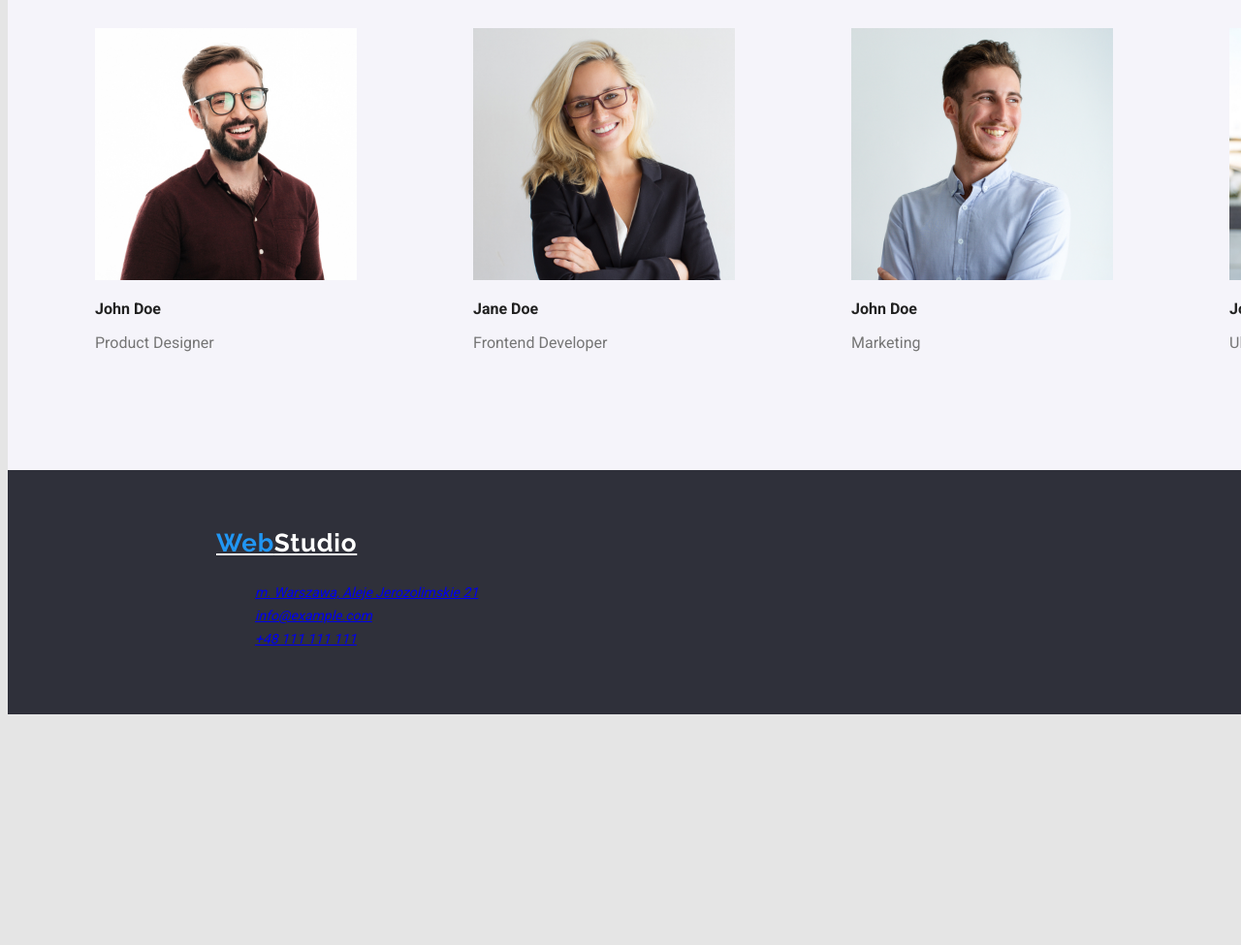
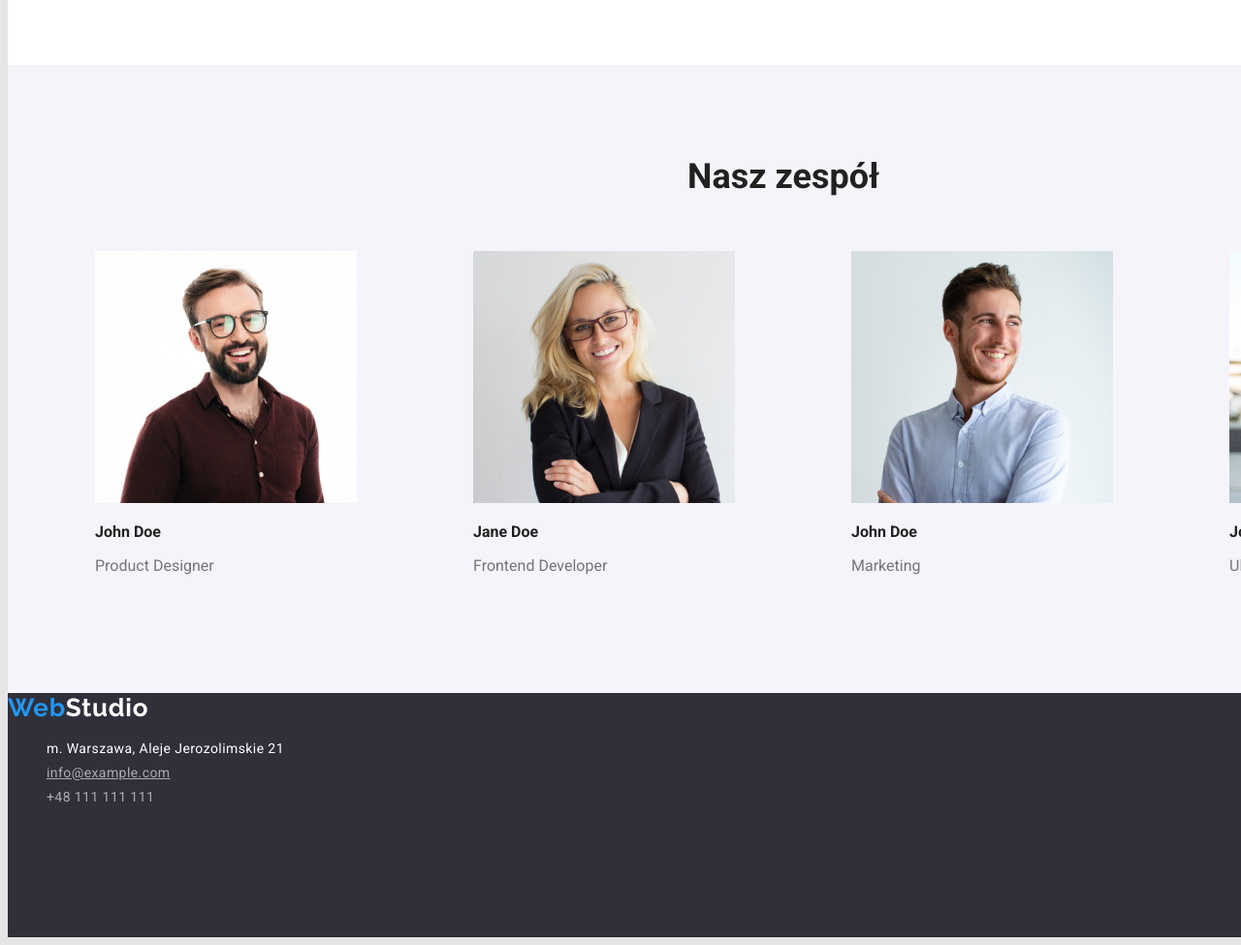
Before and after one commit to dobson81/goit-markup-hw-02, a plain HTML site: page index.html in a window 1280 px wide. Shown: the part 1669-2644 px from the top of the page at 97% size. Before the commit the page ends 2414 px from the top, so only its background shows below. Drawn offline with Linux system fonts and the light colour scheme.

Commit message:
css changes

```diff
--- a/css/styles.css
+++ b/css/styles.css
@@ -18,6 +18,7 @@ body {
 .topnav > a {
   text-decoration: none;
 }
+
 .logo {
   font-family: 'Raleway';
   color: #000000;
@@ -35,14 +36,13 @@ body {
 
 .menu {
   padding-right: 200px;
-  display: flex;
+
   list-style-type: none;
-  margin-top: 32px;
-  margin-left: 93px;
+
   font-size: 14px;
   font-weight: 500;
   line-height: 1.7;
-  letter-spacing: 2%;
+  letter-spacing: 0.02em;
 }
 .menu > li {
   padding-right: 46px;
@@ -52,8 +52,10 @@ body {
   text-decoration: none;
   line-height: 1.17;
 }
+.menu > li > a:hover {
+  color: #2196f3;
+}
 .contacts {
-  display: flex;
   list-style-type: none;
   margin-top: 32px;
   margin-right: 227px;
@@ -62,21 +64,20 @@ body {
   color: #757575;
 }
 .contacts > li {
-  padding-right: 50px;
 }
 .contacts > li > a {
   text-decoration: none;
   color: #757575;
   line-height: 1.17;
 }
-
+.contacts > li > a:hover {
+  color: #2196f3;
+}
 .big-title {
   width: 1600px;
   height: 600px;
 
   background: #2f303a;
-  display: flex;
-  flex-direction: column;
 }
 
 .title {
@@ -198,8 +199,10 @@ body {
   left: 0px;
   top: 1628px;
   background: #2f303a;
-  display: flex;
-  flex-direction: column;
+}
+
+.footer a:hover {
+  color: #2196f3;
 }
 .logo-footer {
   font-family: 'Raleway';
@@ -208,24 +211,53 @@ body {
   font-size: 26px;
   line-height: 31px;
   letter-spacing: 0.03em;
-  margin-top: 60px;
-  margin-left: 215px;
 }
-
+.footer .logo-footer {
+  text-decoration: none;
+}
+.logo-footer:hover {
+  color: #2196f3;
+}
 .footer-address {
   list-style-type: none;
-  margin-left: 215px;
-  padding-top: 20px;
+
   font-size: 14px;
-  font-weight: 400;
+
   font-family: 'Roboto', sans-serif;
+
+  line-height: 24px;
+}
+.footer-address > .first-item > a {
+  text-decoration: none;
   color: #ffffff;
-  line-height: 24px; /*to trzeba bedzie zmienic na mnoznik*/
+  font-family: 'Roboto', sans-serif;
+  font-style: normal;
+  letter-spacing: 0.03em;
+  line-height: 1.7;
 }
-.footer-address {
-  padding-top: 9px;
+.footer-address > .first-item > a:hover {
+  color: #2196f3;
 }
-
+.footer-address > .second-item > a {
+  text-decoration-line: underline;
+  letter-spacing: 0.03em;
+  font-style: normal;
+  color: rgba(255, 255, 255, 0.6);
+  line-height: 1.7;
+}
+.footer-address > .second-item > a:hover {
+  color: #2196f3;
+}
+.footer-address > .third-item > a {
+  text-decoration: none;
+  font-style: normal;
+  color: rgba(255, 255, 255, 0.6);
+  letter-spacing: 0.03em;
+  line-height: 1.7;
+}
+.footer-address > .third-item > a:hover {
+  color: #2196f3;
+}
 .container {
   margin-left: 200px;
 }
--- a/index.html
+++ b/index.html
@@ -139,7 +139,7 @@
 
         <address>
           <ul class="footer-address">
-            <li>
+            <li class="first-item">
               <a
                 href="https://www.google.pl/maps/place/al.+Jerozolimskie+21,+00-508+Warszawa/@52.2305286,21.013843,17z/data=!3m1!4b1!4m5!3m4!1s0x471eccf3e52bee23:0xc5163bc7ec8d4437!8m2!3d52.2305286!4d21.0160317
  "
@@ -148,10 +148,10 @@
               >
             </li>
 
-            <li>
+            <li class="second-item">
               <a href="mailto:info@example.com" target="_blank">info@example.com</a>
             </li>
-            <li>
+            <li class="third-item">
               <a href="tel:+48111111111" target="_blank">+48 111 111 111</a>
             </li>
           </ul>
```
Also changed, not shown: portfolio.html (+3 -3 lines).
